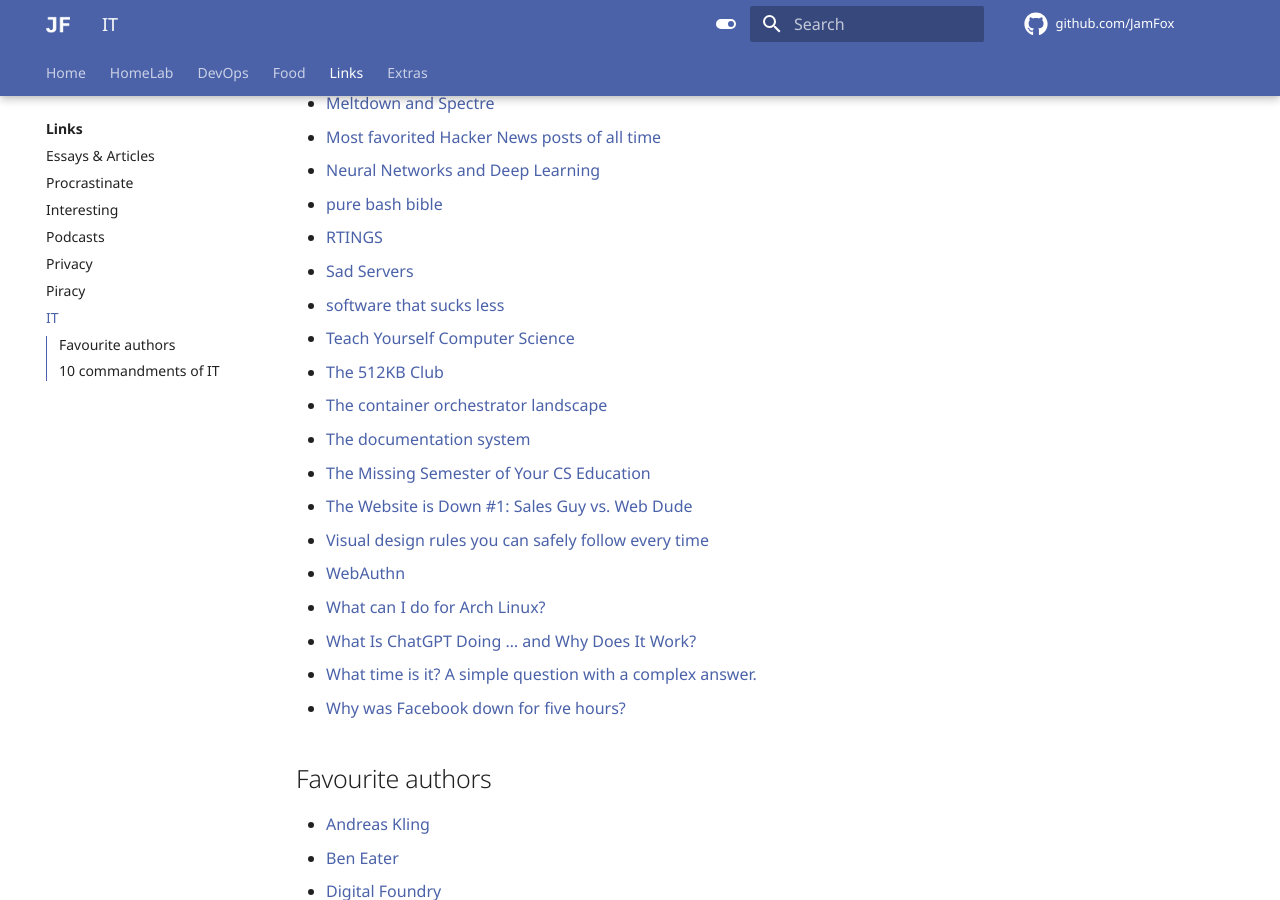
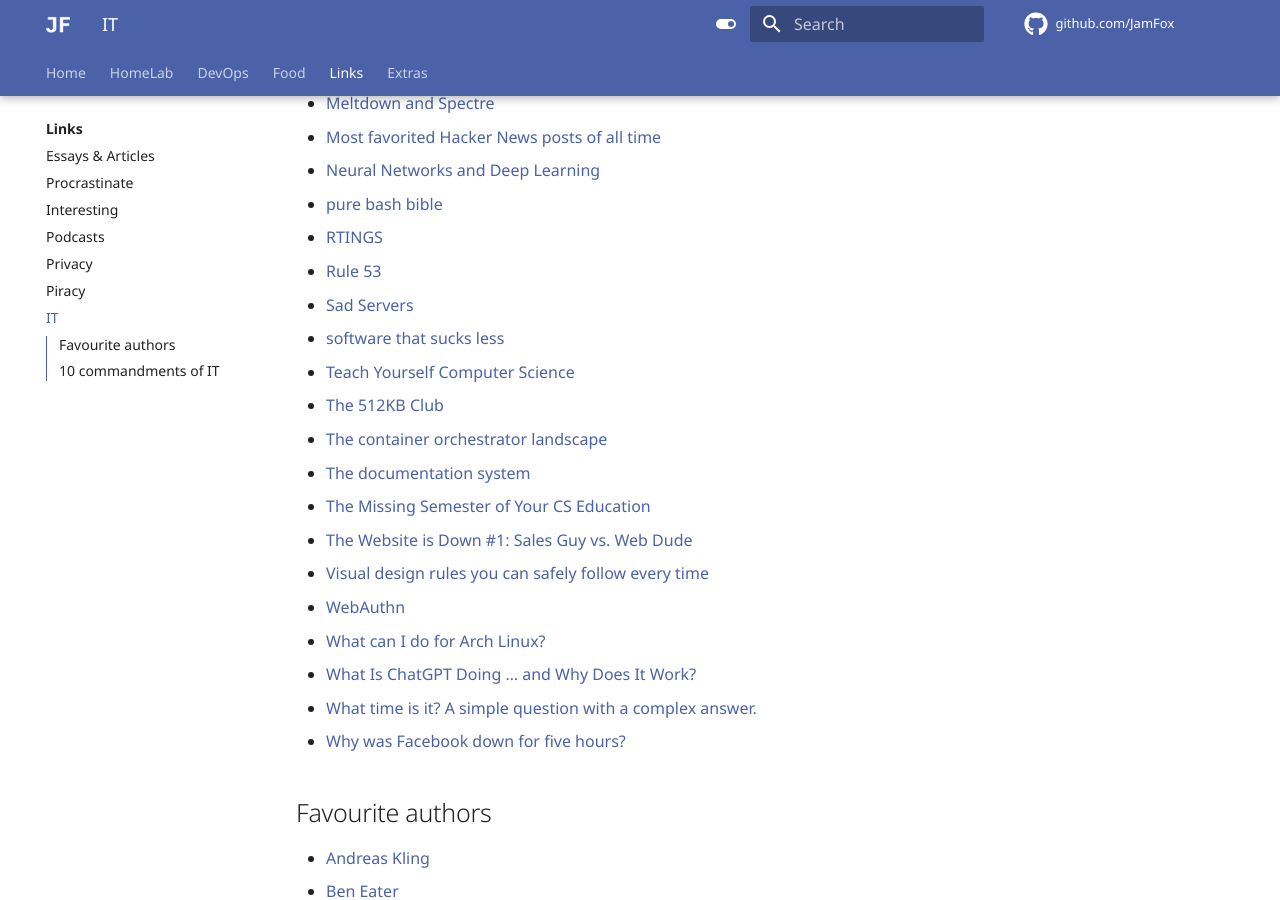
Before and after one commit to JamFox/docs.jamfox.dev, an MkDocs documentation site: the page built from docs/content/links/it.md, in a window 1280 px wide and 900 px high, scrolled down 1178 px. Built offline with MkDocs 1.6.1 and Material for MkDocs 9.7.7, drawn with Linux system fonts in a browser that asks for light colours; comment, search, counter and statistics services are not loaded.

Commit message:
it: rule53

```diff
--- a/docs/content/links/it.md
+++ b/docs/content/links/it.md
@@ -38,6 +38,7 @@ title: "IT"
 - [Neural Networks and Deep Learning](https://neuralnetworksanddeeplearning.com/)
 - [pure bash bible](https://github.com/dylanaraps/pure-bash-bible)
 - [RTINGS](https://www.rtings.com/)
+- [Rule 53](https://github.com/pgl/rule53)
 - [Sad Servers](https://sadservers.com)
 - [software that sucks less](https://suckless.org/philosophy/)
 - [Teach Yourself Computer Science](https://teachyourselfcs.com/)
```
